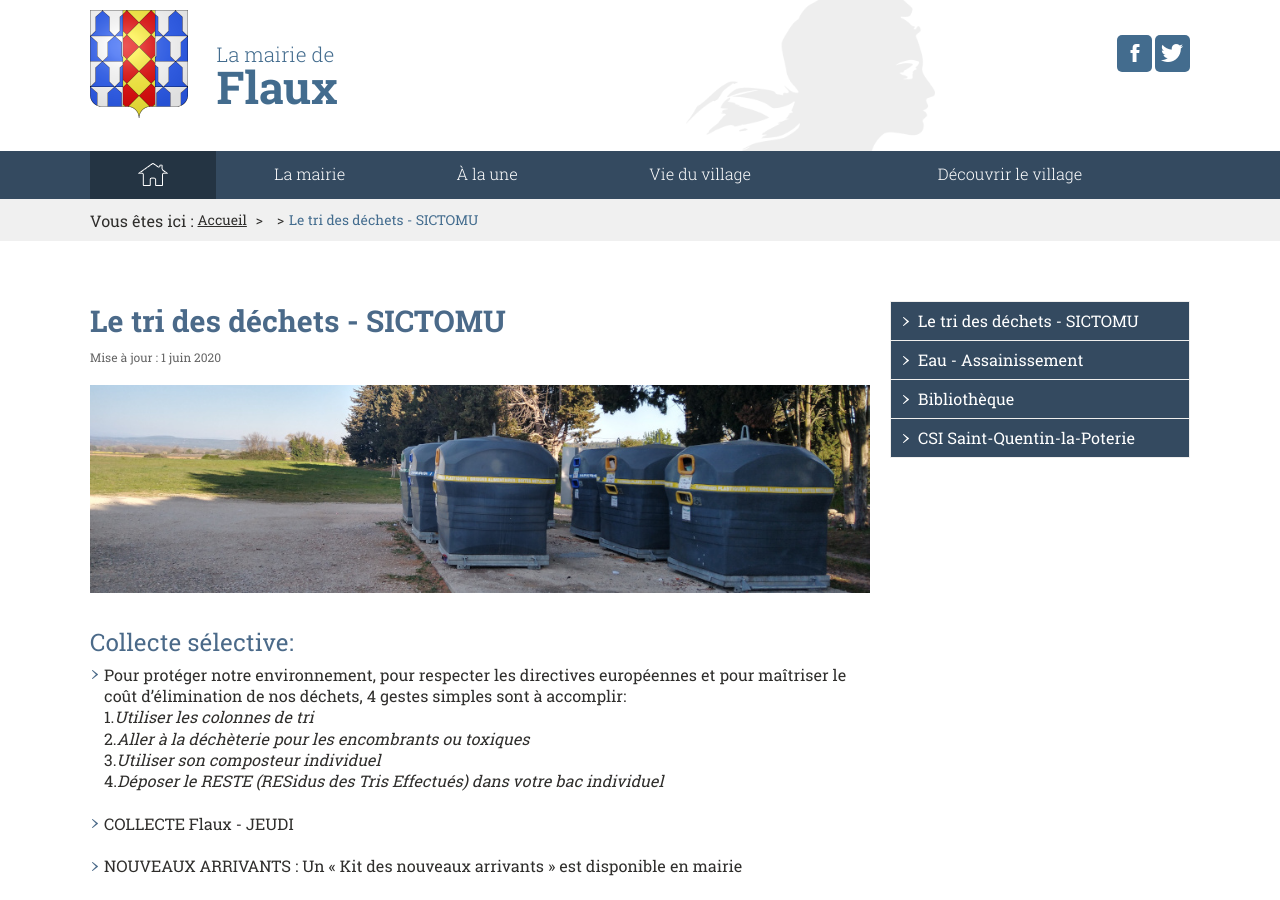
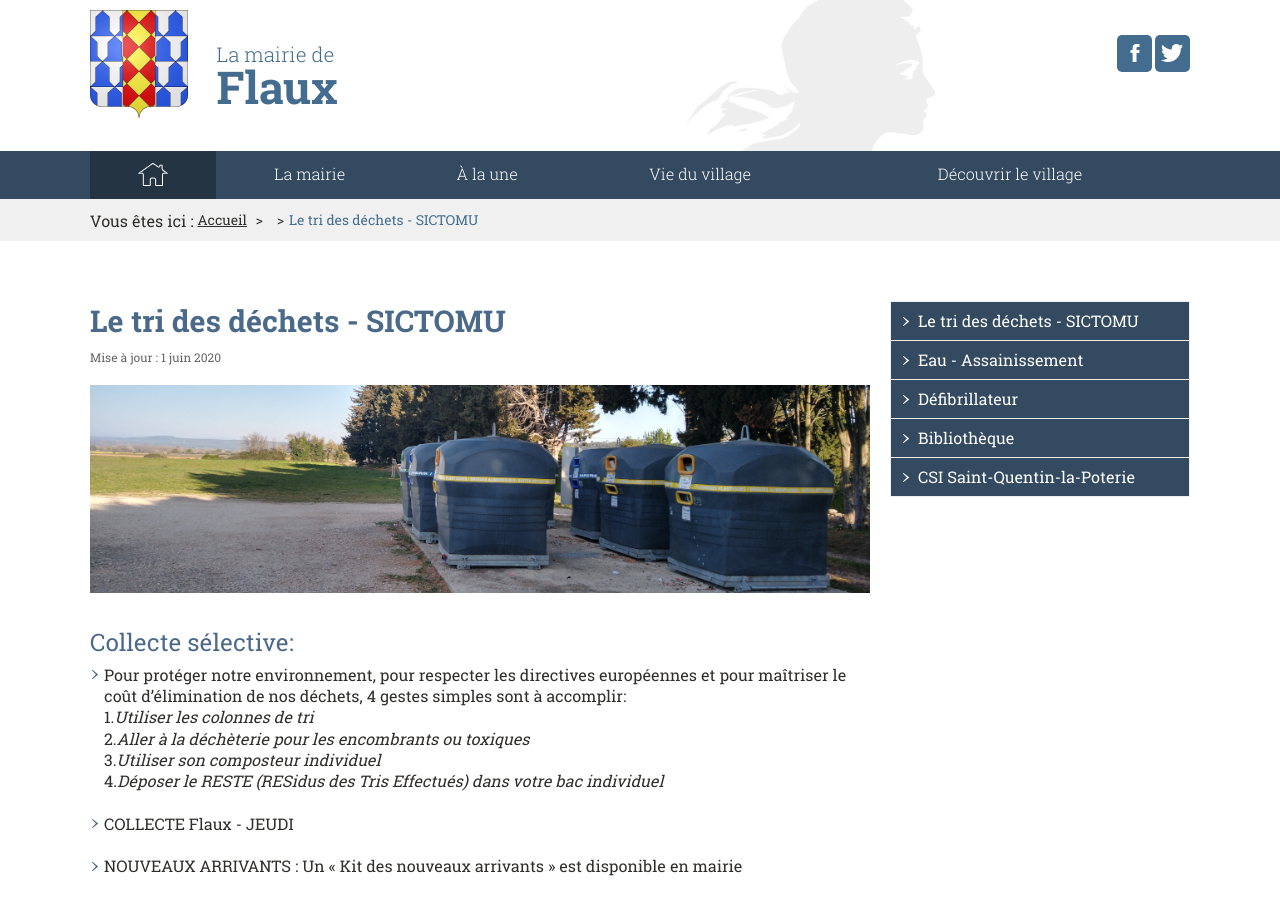
Before and after one commit to Flaux-Village/flaux-village.github.io, a Jekyll site: the page built from dechets.md, in a window 1280 px wide and 900 px high. Built offline with Jekyll 4.4.1, drawn with Linux system fonts in a browser that asks for light colours; our own code applies the rules of GitHub Pages for plain Markdown files.

Commit message:
Update dechets.md

```diff
--- a/dechets.md
+++ b/dechets.md
@@ -13,6 +13,8 @@ menu_secondaire:
   addresse: /dechets.html
 - titre: Eau - Assainissement
   addresse: /eau.html
+- titre: Défibrillateur
+  addresse: /actualités/defibrillateur.html
 - titre: Bibliothèque
   addresse: /bibliotheque.html
 - titre: CSI Saint-Quentin-la-Poterie
```
